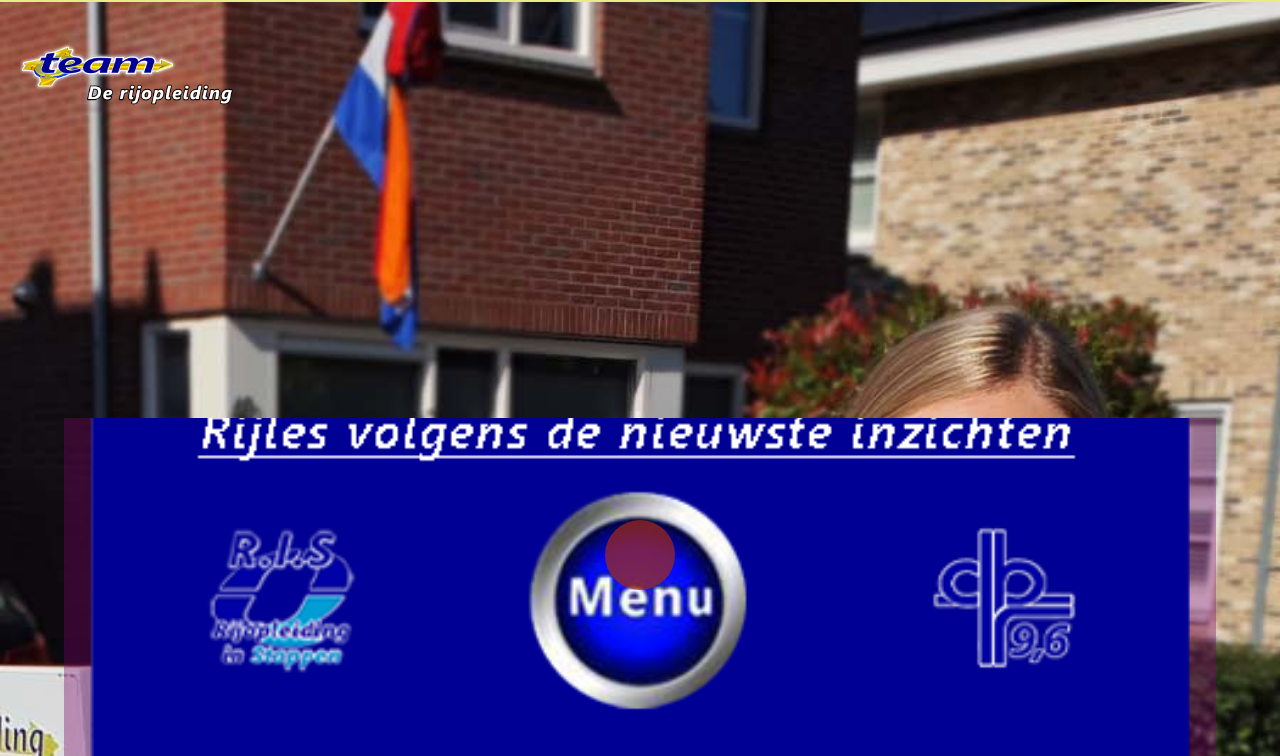
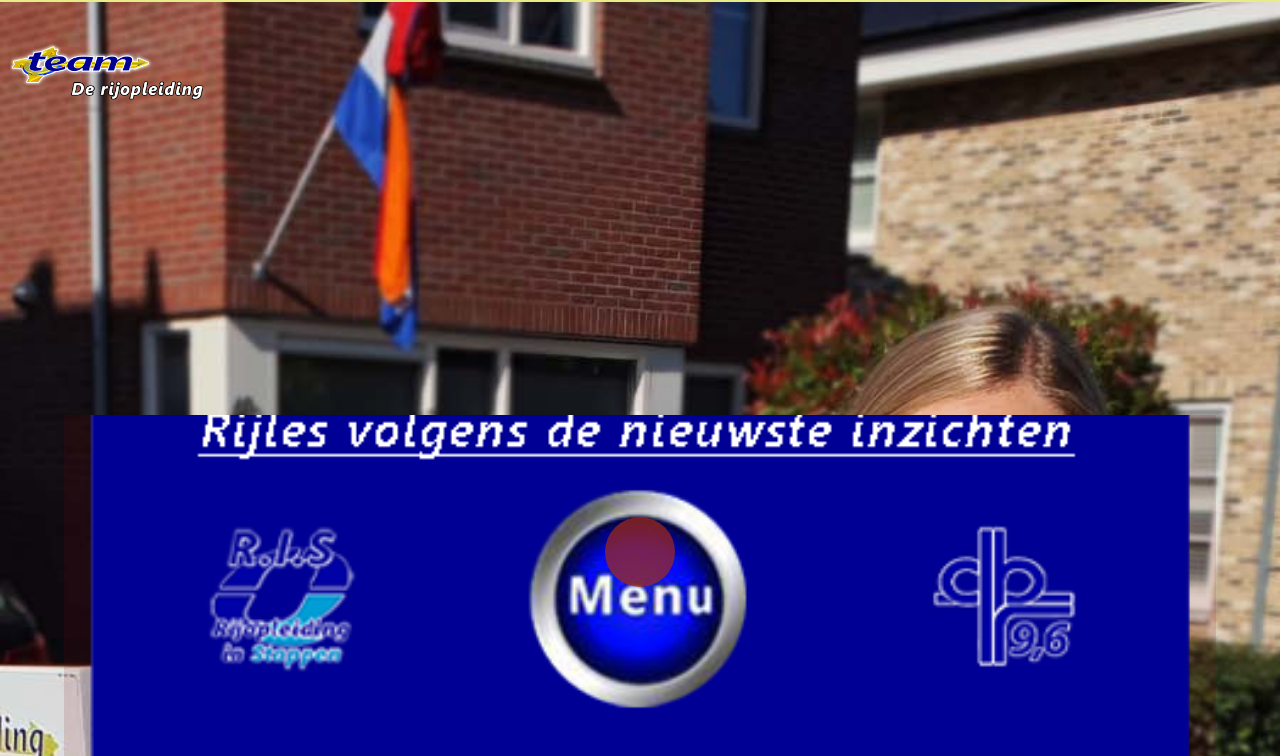
Before and after one commit to Ab-web-creator/TryingTEAM, a plain HTML site: page index.html in a window 1280 px wide. Shown: the part 44-800 px from the top of the page. Drawn offline with nearby package versions, Linux system fonts and the light colour scheme.

Commit message:
lyuboe sobwenie

```diff
--- a/style.css
+++ b/style.css
@@ -114,7 +114,7 @@
 }
 
 .logo {
-  margin-left: 20px;
+  margin-left: 10px;
   grid-row-start: 3;
   /* grid-column-start: 2; */
   opacity: 0;
@@ -125,7 +125,7 @@
 .logo img {
   position: relative;
   z-index: 20;
-  width: 220px;
+  width: 200px;
 }
 
 .title h1 {
@@ -147,7 +147,7 @@
   position: relative;
   color: #f7f2f1;
   /* line-height: 150%; */
-  background-color: #7b026b5c;
+  background-color: #7b020c21;
   width: 90%;
   z-index: 30;
   /* border-style: solid;
```
